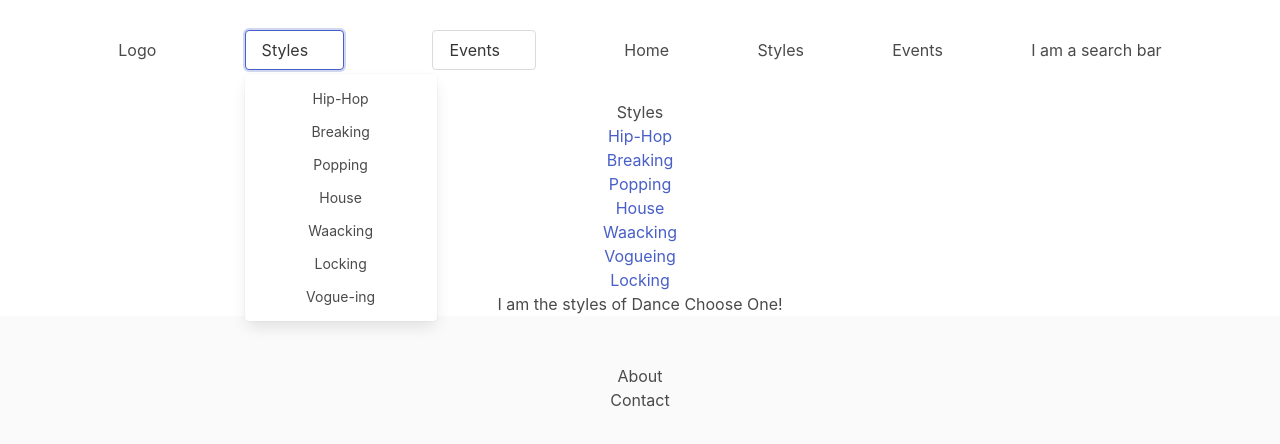
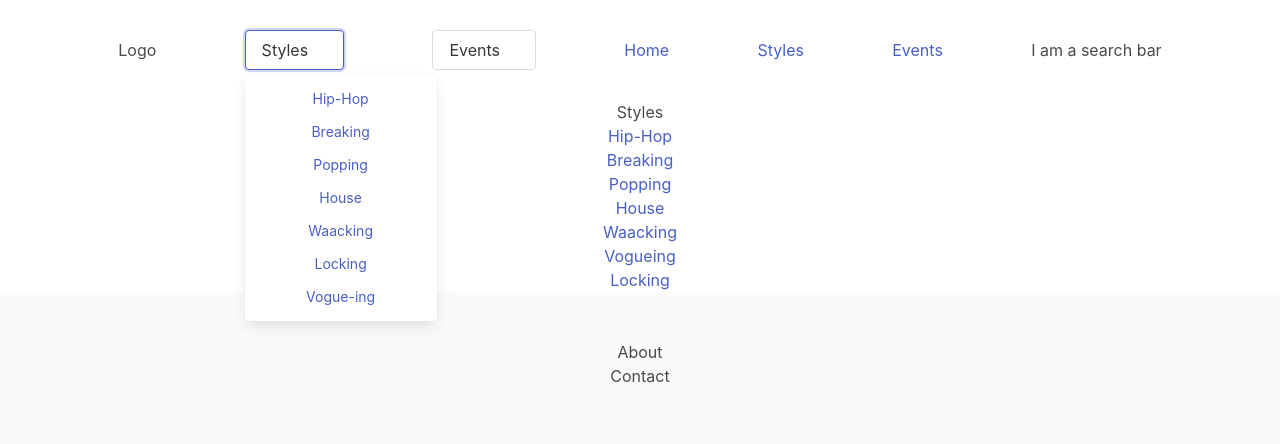
Before and after one commit to Bakugou808/DanceChivesPlayground, a React (Create React App) app: page /styles in a window 1280 px wide. Both pictures are taken after a click on the button "Styles". Shown: the top 444 px of the page. Built offline with nearby package versions, Linux system fonts and the light colour scheme.

Commit message:
router is acting tricky

```diff
--- a/src/Components/DanceStyles/DanceStyles.jsx
+++ b/src/Components/DanceStyles/DanceStyles.jsx
@@ -22,29 +22,29 @@ const DanceStyles = () => {
       <h2>Styles</h2>
       <ul>
         <li>
-          <Link to={`${url}/hip-hop`}>Hip-Hop</Link>
+          <Link to={`styles/hip-hop`}>Hip-Hop</Link>
         </li>
         <li>
-          <Link to={`${url}/breaking`}>Breaking</Link>
+          <Link to={`styles/breaking`}>Breaking</Link>
         </li>
         <li>
-          <Link to={`${url}/popping`}>Popping</Link>
+          <Link to={`styles/popping`}>Popping</Link>
         </li>
         <li>
-          <Link to={`${url}/house`}>House</Link>
+          <Link to={`styles/house`}>House</Link>
         </li>
         <li>
-          <Link to={`${url}/waacking`}>Waacking</Link>
+          <Link to={`styles/waacking`}>Waacking</Link>
         </li>
         <li>
-          <Link to={`${url}/vogueing`}>Vogueing</Link>
+          <Link to={`styles/vogueing`}>Vogueing</Link>
         </li>
         <li>
-          <Link to={`${url}/locking`}>Locking</Link>
+          <Link to={`styles/locking`}>Locking</Link>
         </li>
       </ul>
       {/* switch component for nested routes */}
-      <Switch>
+      {/* <Switch>
         <Route exact path={path}>
           <div>I am the styles of Dance Choose One! </div>
         </Route>
@@ -69,7 +69,7 @@ const DanceStyles = () => {
         <Route path={`${path}/locking`}>
           <LockingInfo />
         </Route>
-      </Switch>
+      </Switch> */}
     </div>
   );
 };
--- a/src/Components/RoutesTree.jsx
+++ b/src/Components/RoutesTree.jsx
@@ -9,7 +9,13 @@ import ResultsPage from "./Results/ResultsPage";
 import AboutPage from "./About/About";
 import ContactPage from "./Contact/Contact";
 import DanceStyles from "./DanceStyles/DanceStyles";
-
+import BreakingInfo from "./DanceStyles/BreakingInfo";
+import HipHopInfo from "./DanceStyles/HipHopInfo";
+import HouseInfo from "./DanceStyles/HouseInfo";
+import LockingInfo from "./DanceStyles/LockingInfo";
+import PoppingInfo from "./DanceStyles/PoppingInfo";
+import VogueingInfo from "./DanceStyles/VogueingInfo";
+import WaackingInfo from "./DanceStyles/WaackingInfo";
 const RoutesTree = () => {
   return (
     <div>
@@ -26,8 +32,31 @@ const RoutesTree = () => {
         <Route path="/contact">
           <ContactPage />
         </Route>
-        <Route path="/styles">
+        <Route exact path="/styles">
           <DanceStyles />
+        </Route>
+
+        {/* nested styles routes */}
+        <Route path={`styles/hip-hop`}>
+          <HipHopInfo />
+        </Route>
+        <Route path={`styles/breaking`}>
+          <BreakingInfo />
+        </Route>
+        <Route path={`styles/popping`}>
+          <PoppingInfo />
+        </Route>
+        <Route path={`styles/house`}>
+          <HouseInfo />
+        </Route>
+        <Route path={`styles/waacking`}>
+          <WaackingInfo />
+        </Route>
+        <Route path={`styles/vogueing`}>
+          <VogueingInfo />
+        </Route>
+        <Route path={`styles/locking`}>
+          <LockingInfo />
         </Route>
 
         <Route path="/">
--- a/src/Components/SharedComponents/NavBar.jsx
+++ b/src/Components/SharedComponents/NavBar.jsx
@@ -6,6 +6,7 @@ import SearchBar from "./SearchBar";
 // *react-router imports
 import {
   useHistory,
+  Link,
   // useLocation,
   // useParams,
   // useRouteMatch,
@@ -46,27 +47,41 @@ const NavBar = () => {
         </div>
         <div className="dropdown-menu" id="dropdown-menu2" role="menu">
           <div className="dropdown-content">
-            <div className="dropdown-item">
-              <p onClick={() => handleRedirect("styles/hip-hop")}>Hip-Hop</p>
-            </div>
-            <div className="dropdown-item">
-              <p onClick={() => handleRedirect("styles/breaking")}>Breaking</p>
-            </div>
-            <div className="dropdown-item">
-              <p onClick={() => handleRedirect("styles/popping")}>Popping</p>
-            </div>
-            <div className="dropdown-item">
-              <p onClick={() => handleRedirect("styles/house")}>House</p>
-            </div>
-            <div className="dropdown-item">
-              <p onClick={() => handleRedirect("styles/waacking")}>Waacking</p>
-            </div>
-            <div className="dropdown-item">
-              <p onClick={() => handleRedirect("styles/locking")}>Locking</p>
-            </div>
-            <div className="dropdown-item">
-              <p onClick={() => handleRedirect("styles/vogueing")}>Vogue-ing</p>
-            </div>
+            <li className="dropdown-item">
+              <Link to={"styles/hip-hop"} replace="true">
+                Hip-Hop
+              </Link>
+            </li>
+            <li className="dropdown-item">
+              <Link to={"styles/breaking"} replace="true">
+                Breaking
+              </Link>
+            </li>
+            <li className="dropdown-item">
+              <Link to={"styles/popping"} replace="true">
+                Popping
+              </Link>
+            </li>
+            <li className="dropdown-item">
+              <Link to={"styles/house"} replace="true">
+                House
+              </Link>
+            </li>
+            <li className="dropdown-item">
+              <Link to={"styles/waacking"} replace="true">
+                Waacking
+              </Link>
+            </li>
+            <li className="dropdown-item">
+              <Link to={"styles/locking"} replace="true">
+                Locking
+              </Link>
+            </li>
+            <li className="dropdown-item">
+              <Link to={"styles/vogueing"} replace="true">
+                Vogue-ing
+              </Link>
+            </li>
           </div>
         </div>
       </div>
@@ -87,24 +102,20 @@ const NavBar = () => {
         <div className="dropdown-menu" id="dropdown-menu2" role="menu">
           <div className="dropdown-content">
             <div className="dropdown-item">
-              <p onClick={() => handleRedirect("/find_events")}>Find Events</p>
+              <Link to={"/find_events"}>Find Events</Link>
             </div>
             <div className="dropdown-item">
-              <p onClick={() => handleRedirect("/recent_events")}>
-                Recent Events
-              </p>
+              <Link to={"/recent_events"}>Recent Events</Link>
             </div>
             <div className="dropdown-item">
-              <p onClick={() => handleRedirect("/submit_event_info")}>
-                Submit Event Info
-              </p>
+              <Link to={"/submit_event_info"}>Submit Event Info</Link>
             </div>
           </div>
         </div>
       </div>
-      <p onClick={() => handleRedirect("home")}>Home</p>
-      <p onClick={() => handleRedirect("styles")}>Styles</p>
-      <p onClick={() => handleRedirect("")}>Events</p>
+      <Link to={"/"}>Home</Link>
+      <Link to={"/styles"}>Styles</Link>
+      <Link to={"/events"}>Events</Link>
       <SearchBar />
     </div>
   );
```
